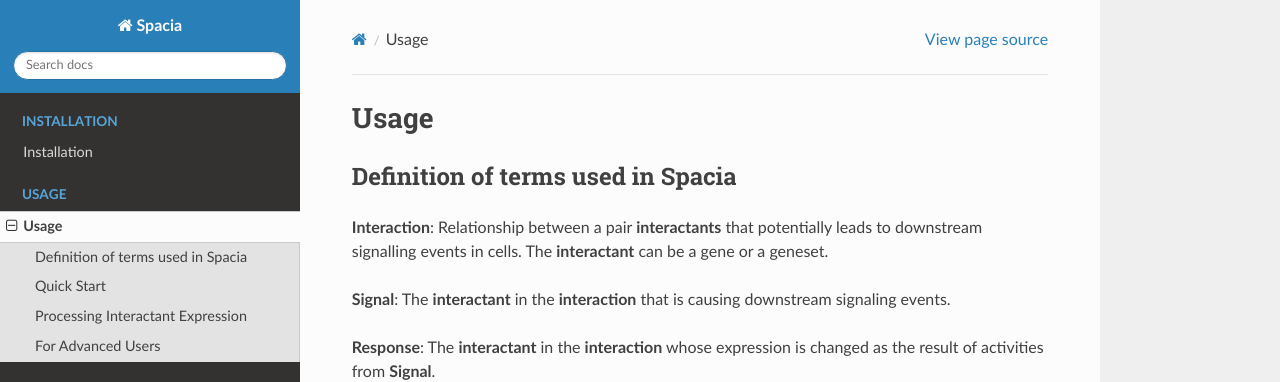
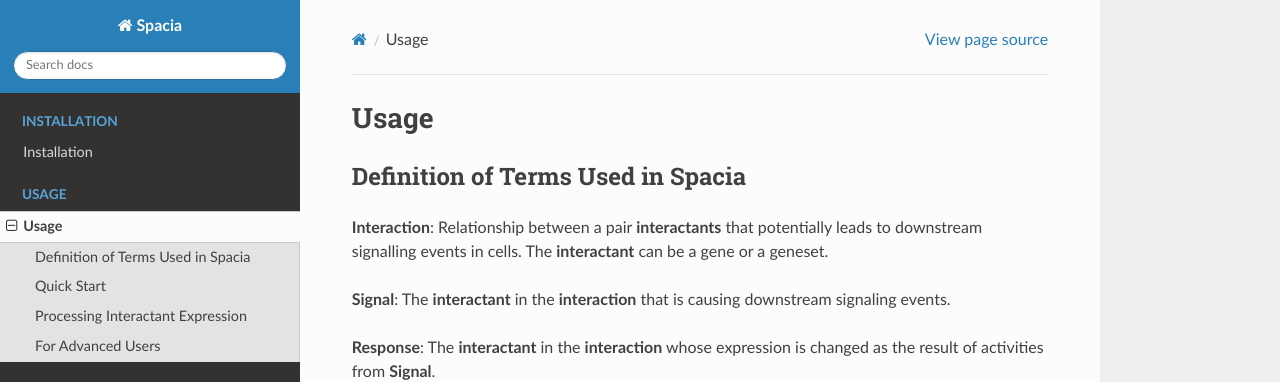
Before and after one commit to nickwfj123/spacia2022_doc, a Sphinx documentation site: the page built from docs/usage.rst, in a window 1280 px wide and 900 px high. Shown: the top 382 px of the window. Built offline with Sphinx 7.4.7 and the Read the Docs theme 2.0.0, drawn with Linux system fonts in a browser that asks for light colours.

```diff
--- a/docs/usage.rst
+++ b/docs/usage.rst
@@ -1,7 +1,7 @@
 Usage
 ======
 
-Definition of terms used in Spacia
+Definition of Terms Used in Spacia
 ------
 **Interaction**: Relationship between a pair **interactants** that potentially leads to downstream signalling events in cells. The **interactant** can be a gene or a geneset.
 
```
